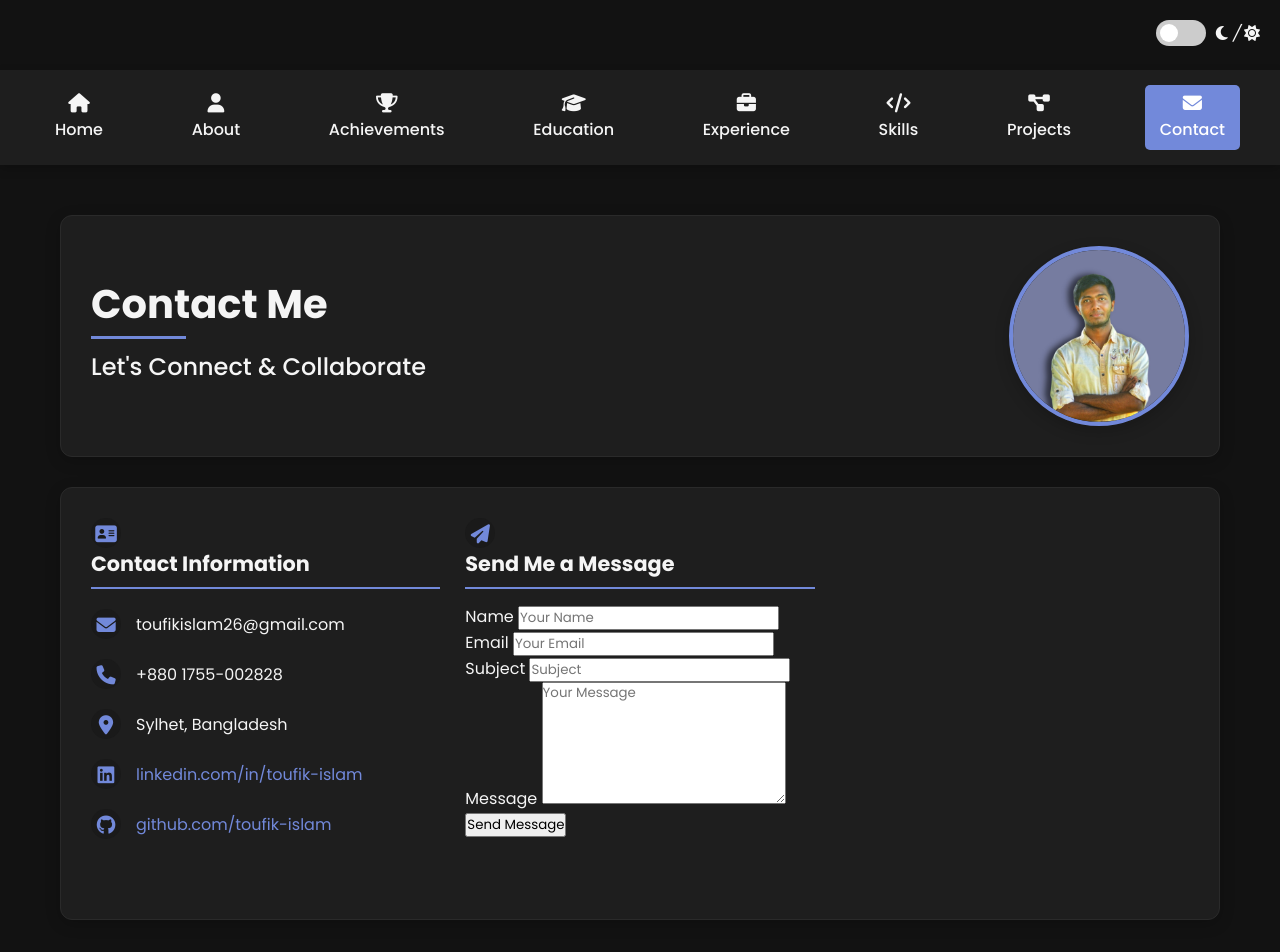
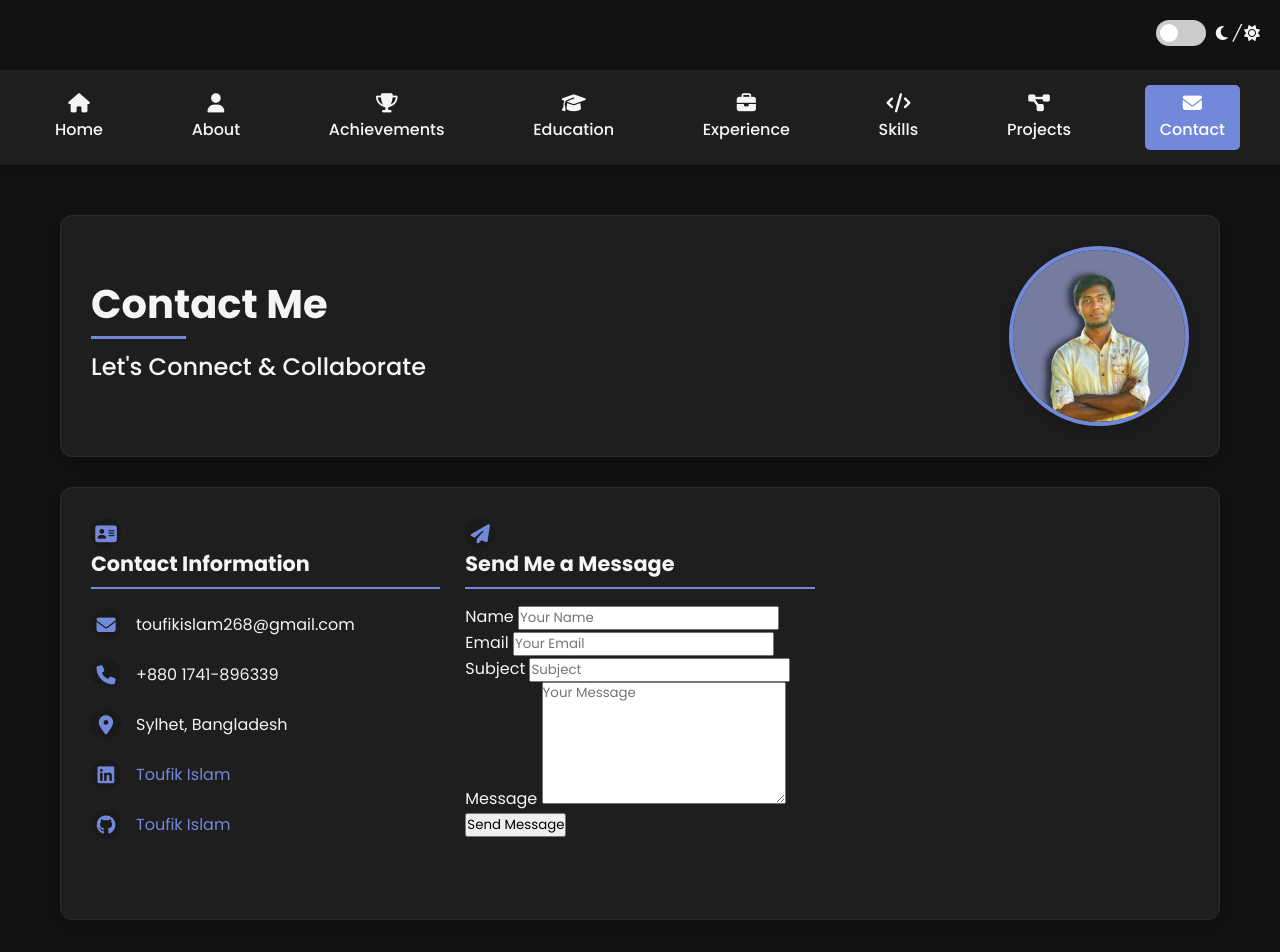
Before and after one commit to Toufik-Islam/my-personal-website, a plain HTML site: page pages/contact.html in a window 1280 px wide. Shown: the top 952 px of the page. Drawn offline with Linux system fonts and the light colour scheme.

Commit message:
updated contact

```diff
--- a/pages/contact.html
+++ b/pages/contact.html
@@ -49,11 +49,11 @@
                     <div class="contact-info">
                         <h3><i class="fas fa-address-card"></i> Contact Information</h3>
                         <ul>
-                            <li><i class="fas fa-envelope"></i> toufikislam26@gmail.com</li>
-                            <li><i class="fas fa-phone"></i> +880 1755-002828</li>
+                            <li><i class="fas fa-envelope"></i> toufikislam268@gmail.com</li>
+                            <li><i class="fas fa-phone"></i> +880 1741-896339</li>
                             <li><i class="fas fa-map-marker-alt"></i> Sylhet, Bangladesh</li>
-                            <li><i class="fab fa-linkedin"></i> <a href="https://www.linkedin.com/in/toufik-islam/" target="_blank">linkedin.com/in/toufik-islam</a></li>
-                            <li><i class="fab fa-github"></i> <a href="#" target="_blank">github.com/toufik-islam</a></li>
+                            <li><i class="fab fa-linkedin"></i> <a href="https://www.linkedin.com/in/toufik-islam/" target="_blank">Toufik Islam</a></li>
+                            <li><i class="fab fa-github"></i> <a href="#" target="_blank">Toufik Islam</a></li>
                         </ul>
                     </div>
 
```
